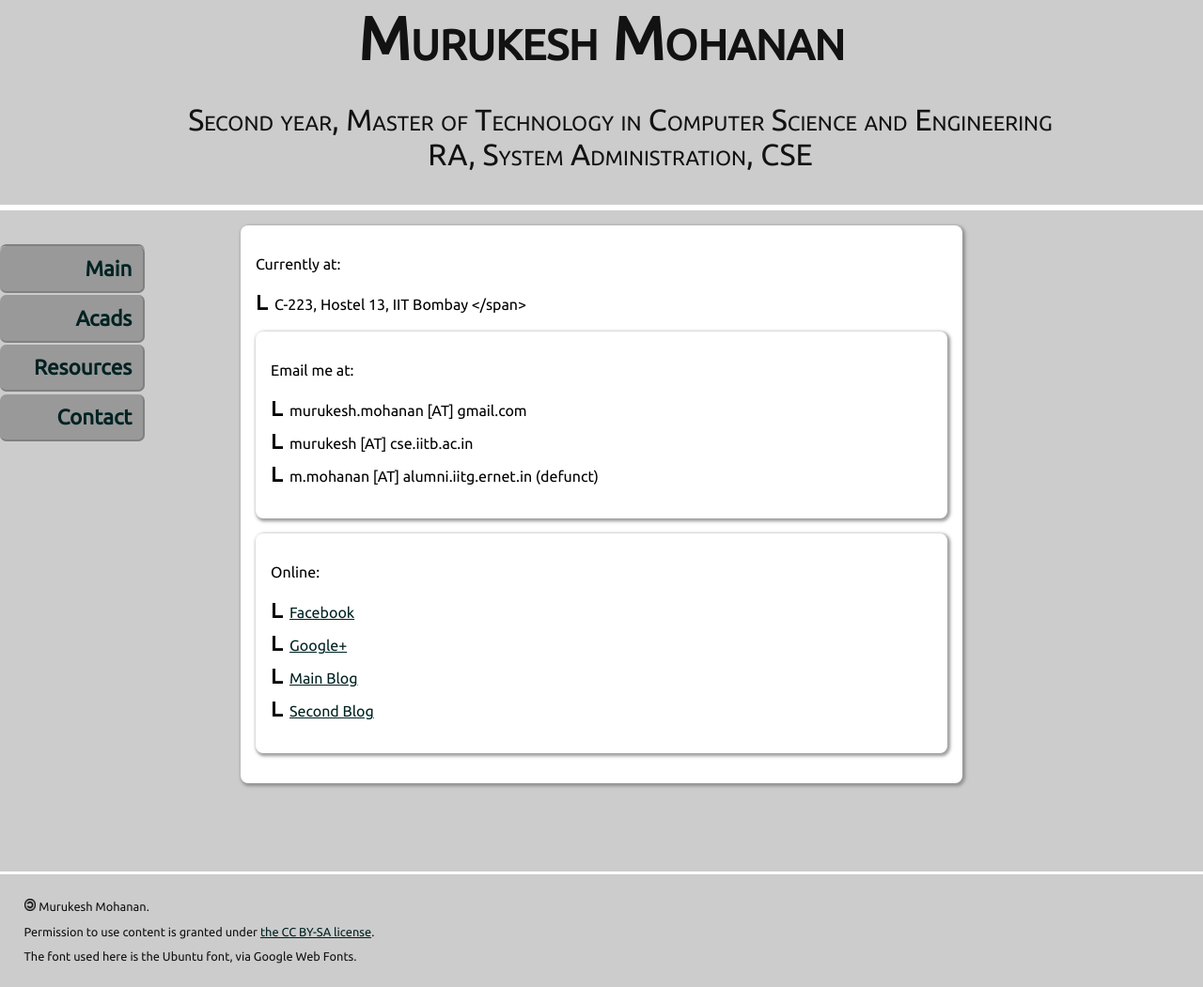
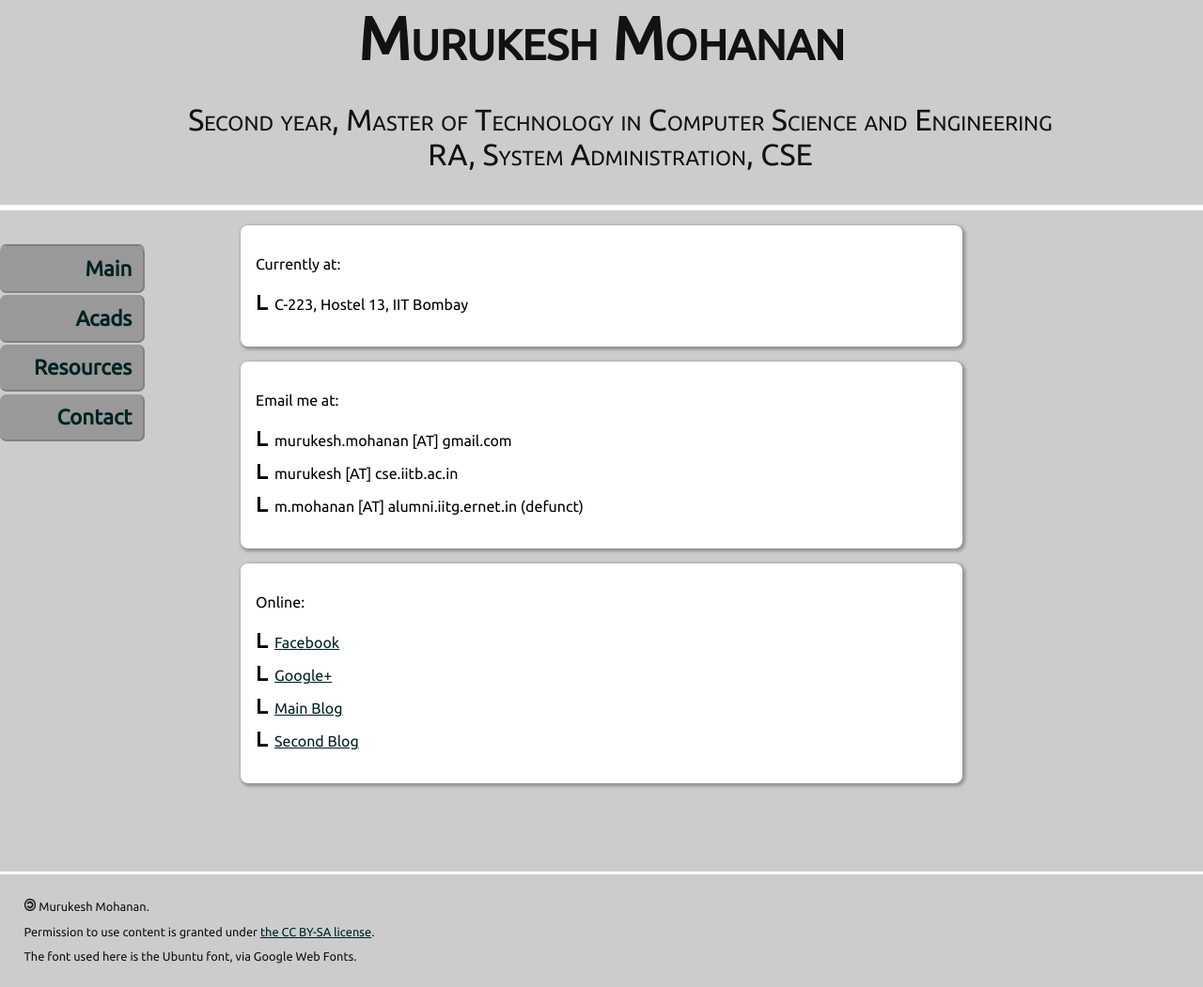
Before and after one commit to muru/muru.github.io, a Jekyll site: the page built from contact.md, in a window 1280 px wide. Shown: the whole page at 94% size. Built offline with Jekyll 4.4.1, drawn with Linux system fonts in a browser that asks for light colours.

Commit message:
spurious span tag

```diff
--- a/contact.md
+++ b/contact.md
@@ -1,11 +1,13 @@
 ---
 title: Contact
 ---
+
 <div class="section" markdown="1">
 Currently at:
 
 - C-223, Hostel 13, IIT Bombay
-</span>
+</div>
+
 <div class="section" markdown="1">
 Email me at:
 
@@ -13,6 +15,7 @@ Email me at:
 - murukesh [AT] cse.iitb.ac.in
 - m.mohanan [AT] alumni.iitg.ernet.in (defunct)
 </div>
+
 <div class="section" markdown="1">
 Online:
 
```
